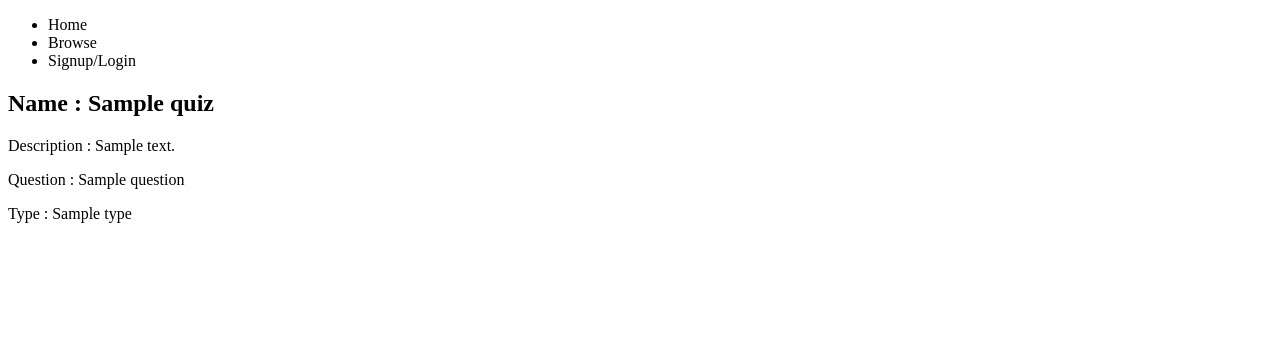
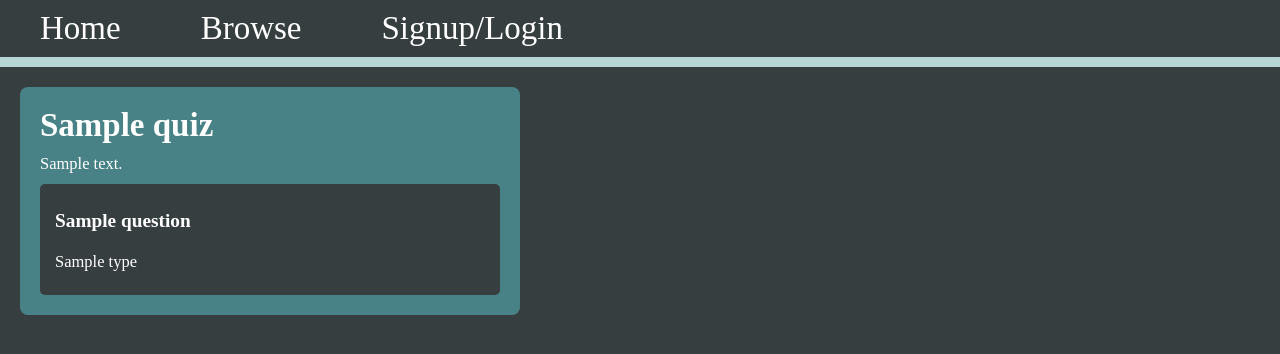
Before and after one commit to GibNub/13DTP-project, a Flask app: template quiz_website/app/templates/display_quiz.html in a window 1280 px wide. Shown: the top 354 px of the page. Run offline with Flask 3, Linux system fonts and the light colour scheme; the template is opened without the code that fills it: most values are stand-ins (such as "Sample title", 1, 10 or a date in 2020); parts of the project's set-up code (start-up, migrations or seed data) failed here and were passed over.

Commit message:
added barebones css

```diff
--- a/quiz_website/app/routes.py
+++ b/quiz_website/app/routes.py
@@ -10,7 +10,7 @@ from app.user import UserClass
 
 
 QUESTION_TYPES = {
-        1: 'True/False',
+        1: 'Boolean',
         2: 'Written',
         3: 'Multiple choice'
     }
@@ -142,6 +142,7 @@ def view_quiz():
     quiz = models.Quiz.prisma().find_many(
         include={
             'questions': {
+                'take': 3,
                 'include': {
                     'answers': True
                 }
@@ -205,6 +206,7 @@ def create(form_type):
             ).quiz_id
             return redirect(url_for('view_one_quiz', quiz_id=new_quiz_id))
 
+    # Editing quiz
     # Check if the current user id is same as author of quiz
     quiz_id = session.get('current_quiz_id', None)
     quiz_user = models.Quiz.prisma().find_first(
@@ -295,7 +297,7 @@ def attempt_quiz(quiz_id):
     question_ids = []
     for q in quiz.questions:
         question_ids.append(q.question_id)
-    # Get all answers for multi choice questions
+    # Get all incorrect answers for multi choice questions
     false_answers = models.FalseAnswer.prisma().find_many(
         where={
             'question_id': {'in': question_ids},
@@ -307,37 +309,48 @@ def attempt_quiz(quiz_id):
                            false_answers=false_answers
                            )
 
+
 # Submit quiz attempt and store score
 @app.post('/quiz/attempt/<int:quiz_id>/submit')
 @login_required
 def submit_quiz(quiz_id):
-    time_now = time()
-    user_answers = request.form
-    quiz = get_one_quiz(quiz_id)
-    # Define points per question (ppq) out of 1000 points
-    ppq = MAX_SCORE / len(quiz.questions)
-    # Check if each answer is correct or incorrect, then increment amount correct by one
-    correct_count = 0
-    for question in quiz.questions:
-        if user_answers[str(question.question_id)] == question.answers[0].answer:
-            correct_count += 1
+    # Check if a valid user submits score
+    if not current_user.user_id:
+        return redirect(url_for('home'))
+    else:
+        time_now = time()
+        user_answers = request.form
+        quiz = get_one_quiz(quiz_id)
+        # Define points per question (ppq)
+        ppq = MAX_SCORE / len(quiz.questions)
+        # Check if each answer is correct or incorrect, then increment amount correct by one
+        correct_count = 0
+        for question in quiz.questions:
+            if user_answers[str(question.question_id)] == question.answers[0].answer:
+                correct_count += 1
 
-    # Calculate final score
-    final_score = floor((correct_count * ppq * sqrt(time_now - session.get('start_time'))) / (12))
-    print(final_score)
-    # Submit score in database
-    models.UserScore.prisma().create(
-        data={
-            'quiz_id': quiz.quiz_id,
-            'user_id': int(current_user.user_id),
-            'score': final_score,
-        }
-    )
-    return redirect(url_for('home'))
+        # Calculate final score
+        delta_time = time_now - session.get('start_time')
+        # Prevent division errors, negative numbers
+        if delta_time <= 0:
+            delta_time = 1
+        final_score = floor((correct_count * ppq * sqrt(delta_time)) / (12))
+        print(final_score)
+        # Submit score in database
+        models.UserScore.prisma().create(
+            data={
+                'quiz_id': quiz.quiz_id,
+                'user_id': int(current_user.user_id),
+                'score': final_score,
+            }
+        )
+        return redirect(url_for('home'))
 
+
+# User pages
 @app.get('/user/<int:user_id>')
 def user_page(user_id):
-    user_profile = models.User.prisma().find_first(
+    user = models.User.prisma().find_first(
         where={
             'user_id': user_id
         },
@@ -346,10 +359,4 @@ def user_page(user_id):
             'quiz_score': True
         }
     )
-    print(user_profile)
-    user_quizzes = models.Quiz.prisma().find_many(
-        where={
-            'user_id': user_id
-        }
-    )
-    return render_template('user.html')
+    return render_template('user.html', user=user)
--- a/quiz_website/app/static/style.css
+++ b/quiz_website/app/static/style.css
@@ -1,3 +1,19 @@
+:root {
+    --background-colour: #373E40;
+    --accent-colour: #B7D5D4;
+    --layer-background-colour: #488286;
+    --button-colour: #305252;
+}
+
+
+/* Main page */
+body {
+    margin: 0;
+    background-color: var(--background-colour);
+    color: white;
+    font-size: 11px;
+}
+
 h1 {
     font-family: 'Gill Sans', 'Gill Sans MT', Calibri, 'Trebuchet MS', sans-serif;
 }
@@ -11,3 +27,98 @@ a:hover {
     color: inherit;
     text-decoration: none;
 }
+
+
+/* Nav bar */
+nav {
+    position: -webkit-sticky;
+    font-size: 3em;
+
+}
+
+nav > ul {
+    margin: 0;
+    padding: 0;
+    display: flex;
+    justify-content: left;
+    align-content: center;
+    align-items: stretch;
+    border-bottom: 10px solid var(--accent-colour);
+}
+
+nav li {
+    display: inline-block;
+    list-style-type: none;
+    padding: 10px 20px;
+
+}
+
+nav a {
+    padding: inherit;
+}
+
+
+/* Home page */
+h1 {
+    font-size: 10em;
+    text-align: center;
+
+}
+
+
+/* Browse page */
+.quiz-container {
+    font-size: 1.5em;
+    margin-top: 20px;
+    margin-right: 20px;
+    margin-left: 20px;
+    display: grid;
+    grid-template-columns: 500px 100px;
+    justify-content: start;
+    row-gap: 50px;
+    column-gap: 300px;
+}
+
+
+.quiz {
+    background-color: #488286;
+    border-radius: 8px;
+    padding: 10px;
+}
+
+
+.quiz > * {
+    margin: 10px;
+}
+
+
+h2 {
+    font-size: 2em;
+}
+
+.quiz > .question {
+    background-color: var(--background-colour);
+    padding: 7px 15px;
+    border-radius: 5px;
+}
+
+
+/* Acc manage page */
+.acc-manage-container {
+    display: flex;
+    padding: 0;
+    margin: 0;
+    justify-content: center;
+    align-items: center;
+    flex-direction: column;
+}
+
+.acc-manage-container > * {
+    width: 800px;
+}
+
+.acc-manage-container input {
+    width: 90%;
+    height: 40px;
+    margin: 5px 0;
+}
--- a/quiz_website/app/templates/display_quiz.html
+++ b/quiz_website/app/templates/display_quiz.html
@@ -1,18 +1,20 @@
 {% extends 'layout.html' %}
 {% block content %}
 {# loop through all quizzes #}
-<div class="view-quiz">
+<div class="quiz-container">
     {% for quiz in quiz %}
     {# quiz info #}
     <a href="{{ url_for('view_one_quiz', quiz_id=quiz.quiz_id) }}">
         <div class="quiz">
-            <h2>Name : {{ quiz.name }}</h2>
-            <p>Description : {{ quiz.description }}</p>
+            <h2>{{ quiz.name }}</h2>
+            <p>{{ quiz.description }}</p>
             {# loop through all questions in quiz #}
             {% if quiz.questions %}
                 {% for question in quiz.questions %}
-                    <p>Question : {{ question.question }}</p>
-                    <p>Type : {{ types[question.type] }}</p>
+                    <div class="question">
+                        <h3>{{ question.question }}</h3>
+                        <p>{{ types[question.type] }}</p>
+                    </div>
                 {% endfor %}
             {% endif %}
         {% endfor %}
--- a/quiz_website/app/templates/home.html
+++ b/quiz_website/app/templates/home.html
@@ -5,6 +5,6 @@
 {% if current_user.is_authenticated %}
     Authed {{ current_user.username }}
 {% else %}
-    Not logged in
+    <h1>Welcome to Quizme </h1>
 {% endif %}
 {% endblock %}
--- a/quiz_website/app/templates/nav.html
+++ b/quiz_website/app/templates/nav.html
@@ -3,7 +3,7 @@
     <li><a href="{{ url_for('view_quiz') }}">Browse</a></li>
     <!-- Logged in only -->
     {% if current_user.is_authenticated %}
-    <li><a href="{{ url_for('quiz_creation') }}">New Quiz</a></li>
+    <li><a href="{{ url_for('quiz_creation') }}">My Quizzes</a></li>
     <li><a href="{{ url_for('settings') }}">Settings</a></li>
     <!-- <li><a href="{{ url_for('account') }}">My Account</a></li> -->
     <li><a href="{{ url_for('account_logout') }}">Logout</a></li>
```
Also changed, not shown: quiz_website/app/templates/account_manage.html (+8 -1 lines), quiz_website/app/templates/user.html (+14 -1 lines).
